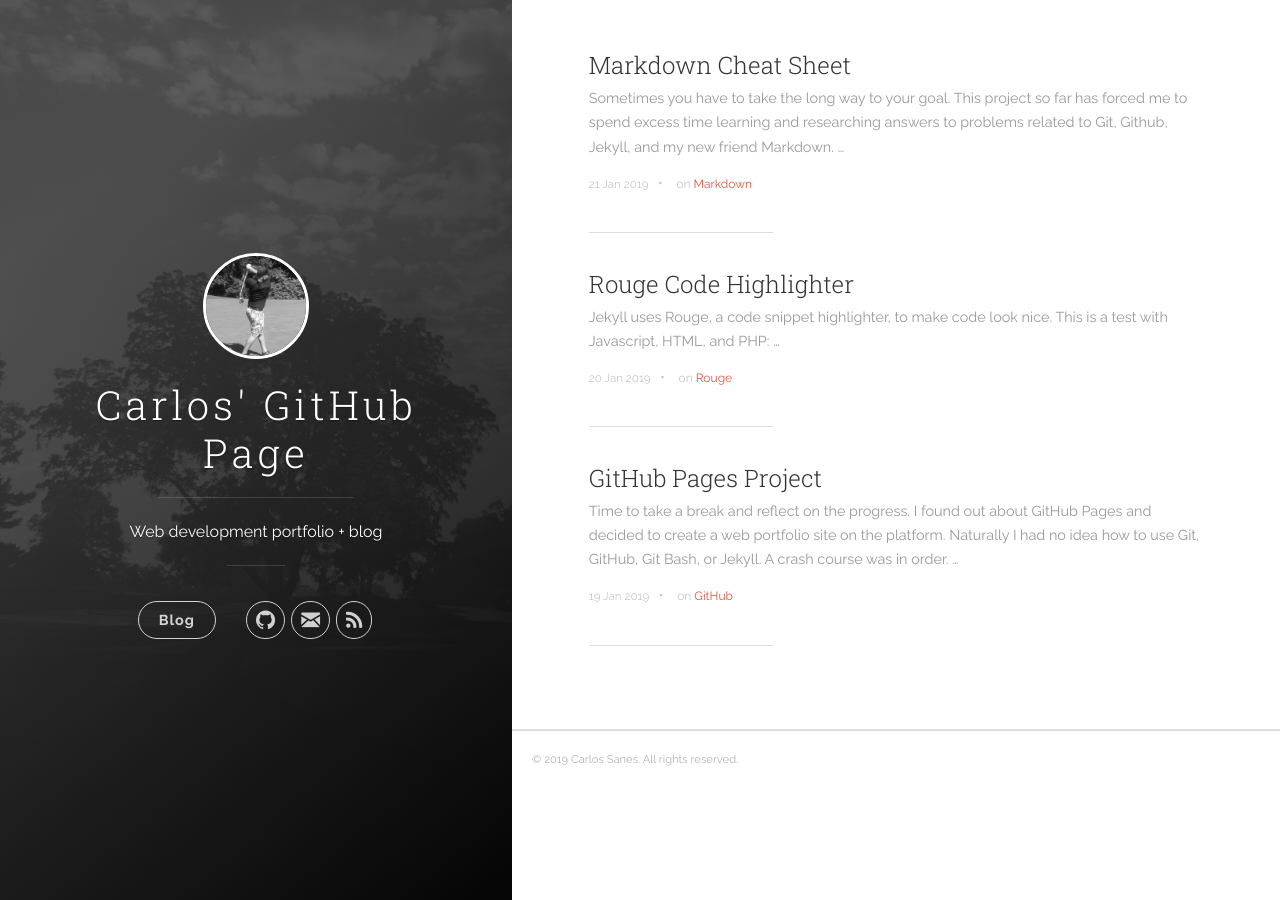
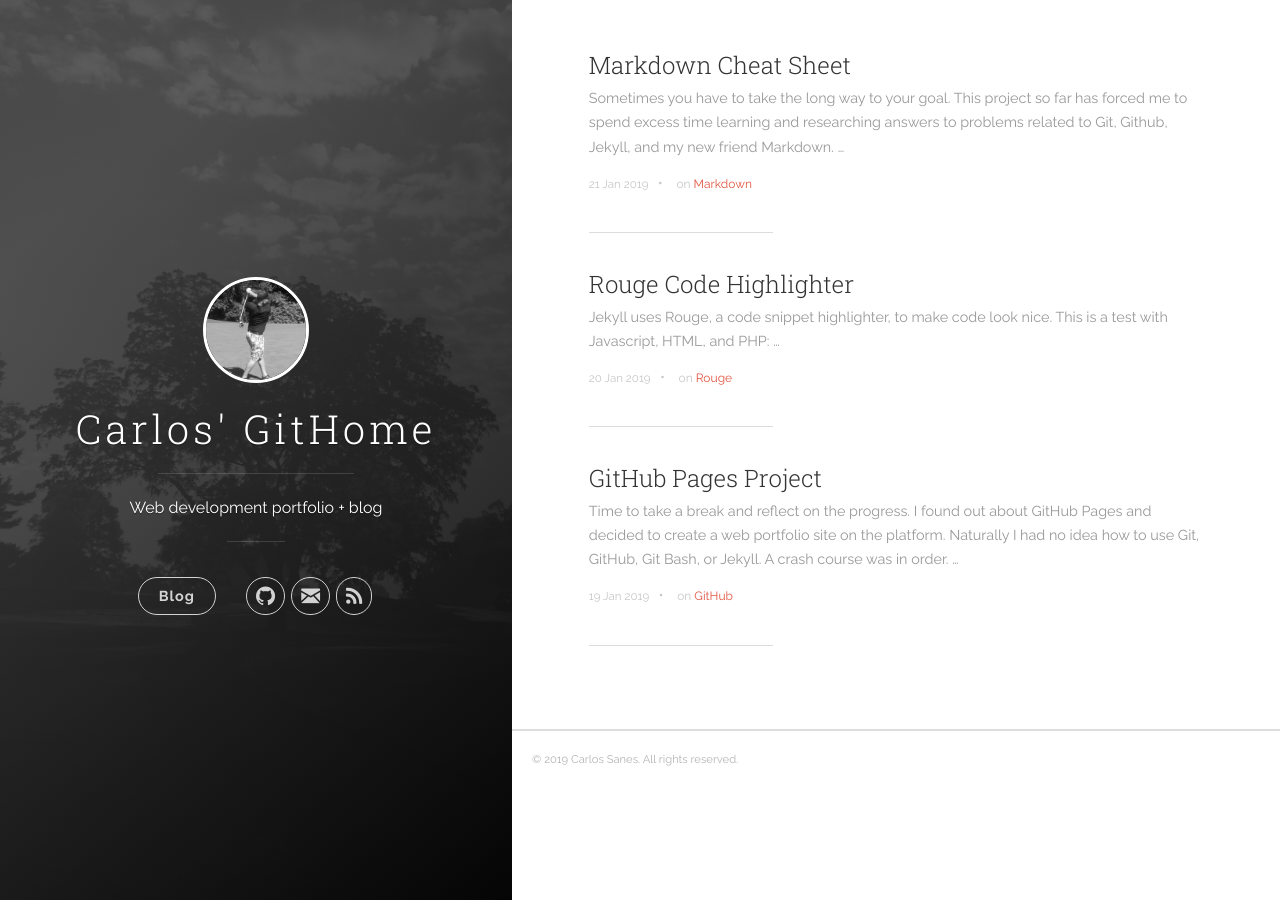
Before and after one commit to csanes/csanes.github.io, a Jekyll site: the page built from index.html, in a window 1280 px wide. Built offline with Jekyll 4.4.1, drawn with Linux system fonts in a browser that asks for light colours; the list of posts is cut into pages by our own code.

Commit message:
Title change

```diff
--- a/_config.yml
+++ b/_config.yml
@@ -1,5 +1,5 @@
 # Site settings
-title: Carlos' GitHub Page
+title: Carlos' GitHome
 description: 'Web development portfolio + blog'
 url: 'https://csanes.github.io'
 baseurl: '/'
```
